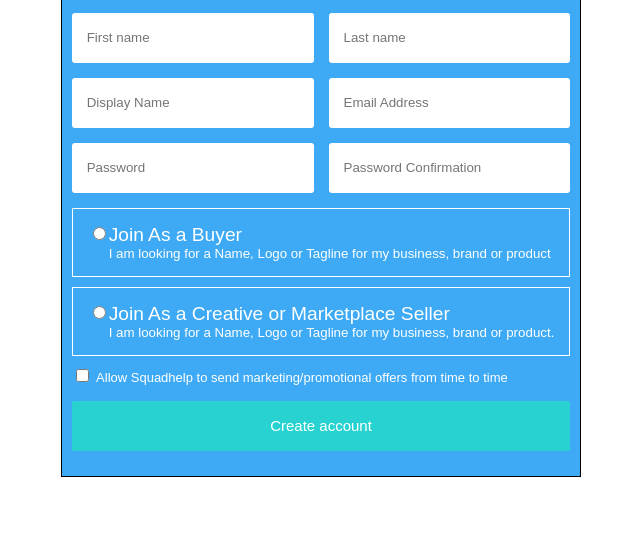
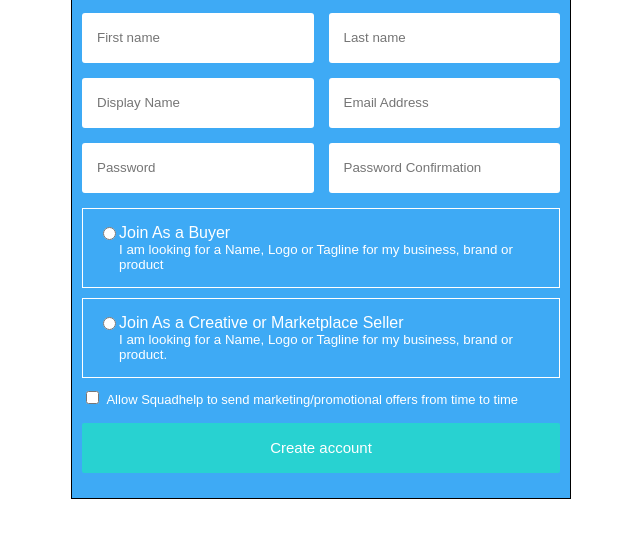
Before and after one commit to katya2v/Create-an-account, a plain HTML site: page Index.html in a window 1280 px wide. Shown: the part 118-656 px from the top of the page, without its empty margins (319-959 px from the left). Drawn offline with Linux system fonts and the light colour scheme.

Commit message:
Add ready form "Create an account"

```diff
--- a/Index.html
+++ b/Index.html
@@ -1,13 +1,15 @@
 <!doctype html>
 <html lang="en">
+
 <head>
   <meta charset="UTF-8" />
   <meta name="viewport" content="width=device-width, initial-scale=1.0" />
   <link rel="stylesheet" href="./assets/css/style.css" />
-    <title>Document</title>
+  <title>Create an account</title>
 </head>
+
 <body>
-    <form action="">
+  <form>
     <div>
       <h2>CREATE AN ACCOUNT</h2>
       <p>We always keep your name and email address private</p>
@@ -28,22 +30,22 @@
       <input type="text" placeholder="Password Confirmation" />
     </div>
 
-      <div class="div">
-        <input class="input" type="radio" name="color" />
+    <div class="radio">
+      <input class="clinput" type="radio" name="color" id="bueyr" />
       <div>
-          <label for="radio">Join As a Buyer</label>
-          <span class="span">
+        <label for="bueyr">Join As a Buyer</label>
+        <span class="name">
           I am looking for a Name, Logo or Tagline for my business, brand or
           product
         </span>
       </div>
     </div>
 
-      <div class="div">
-        <input class="input" type="radio" name="color" />
+    <div class="radio">
+      <input class="clinput" type="radio" name="color" id="creative" />
       <div>
-          <label for="radio">Join As a Creative or Marketplace Seller </label>
-          <span class="span">
+        <label for="creative">Join As a Creative or Marketplace Seller </label>
+        <span class="name">
           I am looking for a Name, Logo or Tagline for my business, brand or
           product.
         </span>
@@ -52,11 +54,12 @@
 
     <div>
       <input type="checkbox" id="chb" />
-        <label class="label" for="chb">
+      <label class="text" for="chb">
         Allow Squadhelp to send marketing/promotional offers from time to time
       </label>
     </div>
     <button>Create account</button>
   </form>
 </body>
+
 </html>
--- a/assets/css/style.css
+++ b/assets/css/style.css
@@ -15,34 +15,33 @@
   border: 1px solid black;
   margin: 10px;
   padding: 10px;
+
+min-width: 250px;
+width: 500px;
+max-width: 550px;
+
+
 }
 
-h2, p{
-    text-align: center;
+h2,
+p {
+  text-align: center;
 }
 
-.input {
+.clinput {
   height: fit-content;
 }
 
-label {
-  font-size: larger;
-}
-
-.div {
+.radio {
   display: flex;
   border: 1px solid white;
   padding: 15px;
   margin: 10px 0;
 }
 
-.span {
+.name {
   font-size: smaller;
   display: block;
-}
-
-.label {
-  font-size: small;
 }
 
 button {
@@ -54,7 +53,6 @@
   border-radius: 2px;
   border: none;
   font-size: 15px;
-
 }
 
 .row {
@@ -64,10 +62,15 @@
   height: 50px;
 }
 
-.row > input{
-    flex: 1;
-    width:100%;
-    padding-left: 15px;
-    border-radius: 3px;
-    border: none;
+.row > input {
+  flex: 1;
+  width: 100%;
+  padding-left: 15px;
+  border-radius: 3px;
+  border: none;
 }
+
+
+.text{
+  font-size: small;
+}
```
Lines whose indentation alone changed are shown as unchanged.
